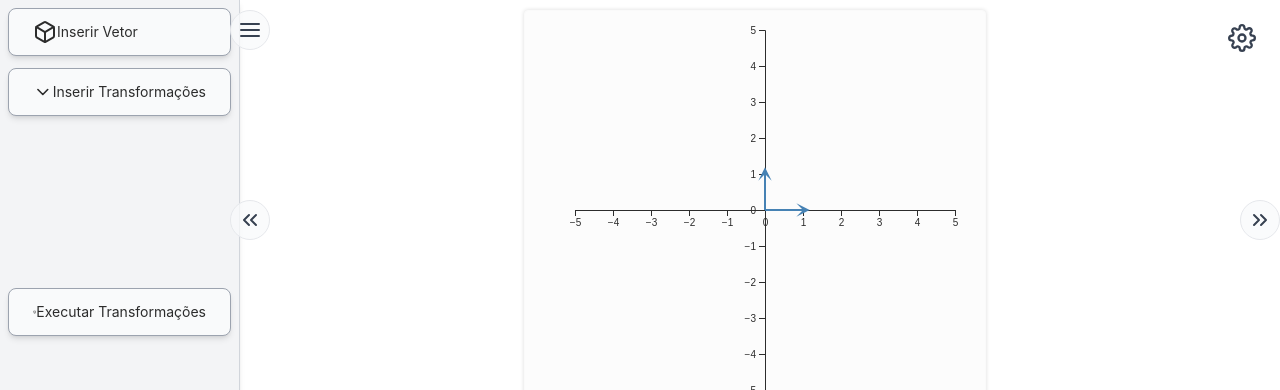
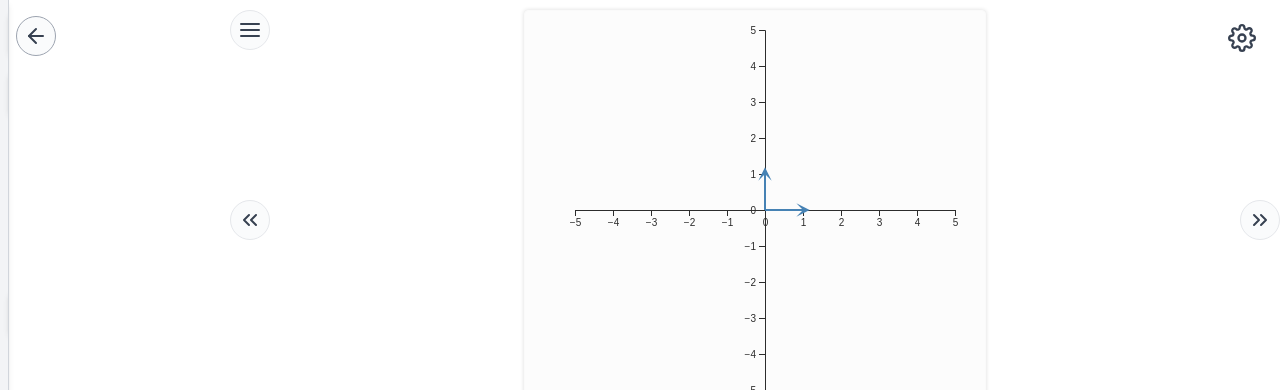
Before and after one commit to saviorocha/vector-space-ifg, a Next.js app: page /editplane in a window 1280 px wide. Shown: the top 390 px of the page. Built offline with nearby package versions, Linux system fonts and the light colour scheme.

Commit message:
Sidebar transition

```diff
--- a/components/d3/plot-component.ts
+++ b/components/d3/plot-component.ts
@@ -1,5 +1,5 @@
 import * as d3 from "d3";
-import { Axis, AxisDomain, AxisScale, Line, ScaleLinear, Selection, ZoomBehavior } from "d3";
+import { ScaleLinear, ZoomBehavior } from "d3";
 class PlotComponent {
   svg;
   vectors: VectorData[][];
@@ -81,7 +81,7 @@ class PlotComponent {
   };
 
   createZoom = (width: number, height: number, margin: Margin) => {
-    // Set the zoom and Pan features: how much you can zoom, on which part, and what to do when there is a zoom
+    // Sets the zoom and Pan features: how much you can zoom, on which part, and what to do when there is a zoom
     const zoom: ZoomBehavior<any, unknown> = d3
       .zoom()
       .scaleExtent([0.5, 20]) // This control how much you can unzoom (x0.5) and zoom (x20)
@@ -106,7 +106,7 @@ class PlotComponent {
       .call(zoom);
   };
 
-  // A function that updates the chart when the user zoom and thus new boundaries are available
+  // Function that updates the chart when the user zoom and thus new boundaries are available
   handleVectorZoom = (event: any) => {
     // recover the new scale
     const newX = event.transform.rescaleX(this.x);
--- a/components/ui/mainSection.tsx
+++ b/components/pagesections/mainSection.tsx
@@ -15,10 +15,10 @@ import Vector from "../../classes/vector";
 import { useListContext } from "../../context";
 import styles from "../../styles/modules/editpage.module.css";
 import D3Plot from "../d3/d3plot";
-import RoundButton from "./roundButton";
-import TransitionButton from "./transitionButton";
+import RoundButton from "../ui/roundButton";
+import TransitionButton from "../ui/transitionButton";
 
-const MainSection = () => {
+const MainSection = ({mainStyle, mainRef}) => {
   const { list, setList } = useListContext();
 
   const [mode, setMode] = useState("dark");
@@ -34,7 +34,7 @@ const MainSection = () => {
   useEffect(() => {
     // const newHead = addTransformation(new Transformation([2, 0], [0, 2]));
     // const newList = new StateList(newHead);
-    // console.log("newList", newList);
+    // console.log("mainRef", mainRef);
     // setList(newList);
     // setStateVecArr(list.toArray());
   }, []);
@@ -49,6 +49,8 @@ const MainSection = () => {
     <main
       className="container mx-auto flex justify-center items-center absolute top-0 right-0"
       id={styles.plot}
+      style={mainStyle}
+      ref={mainRef}
     >
       <RoundButton
         Icon={() => <Menu className="text-gray-700" />}
--- /dev/null
+++ b/components/pagesections/sideBar.tsx
@@ -0,0 +1,55 @@
+import { Box, ChevronDown } from "react-feather";
+import BarItem from "../ui/barItem";
+
+const SideBar = ({sideBarStyle, sideBarRef}) => {
+  // const sideBarRef = useRef(null);
+  // const [isOpen, setIsOpen] = useState(true);
+
+  // const toggleSideBar = (event: any) => {
+  //   event.preventDefault();
+  //   if (isOpen) {
+  //     sideBarRef.current.style.width = "0px";
+  //   } else {
+  //     sideBarRef.current.style.width = "250px";
+  //   }
+  //   setIsOpen(!isOpen);
+  // };
+
+  return (
+    <nav
+      // className={sidebarClass}
+      ref={sideBarRef}
+      style={sideBarStyle}
+      className="
+        w-60 h-full px-1 top-0 left-0 fixed shadow-md
+        bg-gray-100 border-r border-gray-300 overflow-hidden
+      "
+      // dark:bg-darklight dark:border-black
+    >
+      <ul className="relative">
+        <BarItem
+          title={"Inserir Vetor"}
+          Icon={<Box />}
+        />
+        <BarItem
+          title={"Inserir Transformações"}
+          Icon={<ChevronDown />}
+          subItems={[
+            "Transformação Padrão",
+            "Reflexão",
+            "Cisalhamento",
+            "Contração",
+            "Expansão",
+          ]}
+        />
+        <BarItem
+          title={"Executar Transformações"}
+          Icon={<Box />}
+        />
+      </ul>
+    </nav>
+
+  );
+};
+
+export default SideBar;
--- a/components/ui/barItem.tsx
+++ b/components/ui/barItem.tsx
@@ -1,6 +1,6 @@
 import React from "react";
 
-const BarItem = ({ title, Icon, subItems = [] }) => {
+const BarItem = ({ title, icon, subItems = [] }: any) => {
   return (
     <li className="relative m-1 py-1">
       <a
@@ -11,7 +11,7 @@ const BarItem = ({ title, Icon, subItems = [] }) => {
           hover:text-gray-900 hover:bg-gray-200 transition duration-300 ease-in-out cursor-pointer
         "
       >
-        <Icon />
+        {icon}
         <span>{title}</span>
       </a>
       {subItems ? (
--- a/components/ui/sideBar.tsx
+++ /dev/null
@@ -1,79 +0,0 @@
-import React, { useRef, useState } from "react";
-import { ArrowLeft, Box, ChevronDown } from "react-feather";
-import BarItem from "./barItem";
-
-const barItems = {
-  insertVector: { title: "Inserir Vetor", icon: <Box /> },
-  insertTransformation: "Inserir Transformações",
-  executeTransformation: "Executar Transformações",
-};
-const SideBar = () => {
-  const sideBarRef = useRef(null);
-  const [isOpen, setIsOpen] = useState(true);
-  const Icon = () => {
-    return <Box />;
-  };
-  const toggleSideBar = (event: any) => {
-    event.preventDefault();
-    if (isOpen) {
-      sideBarRef.current.style.width = "0px";
-    } else {
-      sideBarRef.current.style.width = "250px";
-    }
-    setIsOpen(!isOpen);
-  };
-  return (
-    <nav
-      // className={sidebarClass}
-      ref={sideBarRef}
-      className="
-          w-60 h-full px-1 top-0 left-0 fixed shadow-md
-          bg-gray-100 border-r border-gray-300 overflow-hidden
-        "
-      style={{
-        transition: "0.5s",
-      }}
-      // dark:bg-darklight dark:border-black
-    >
-      <ul className="relative">
-        <BarItem
-          title={"Inserir Vetor"}
-          Icon={() => {
-            return <Box />;
-          }}
-        />
-        <BarItem
-          title={"Inserir Transformações"}
-          Icon={() => {
-            return <ChevronDown />;
-          }}
-          subItems={[
-            "Transformação Padrão",
-            "Reflexão",
-            "Cisalhamento",
-            "Contração",
-            "Expansão",
-          ]}
-        />
-        <BarItem
-          title={"Executar Transformações"}
-          Icon={() => {
-            return <Box />;
-          }}
-        />
-      </ul>
-    </nav>
-    // <button
-    //   className="
-    //     rounded-full h-10 w-10 m-4 z-50
-    //     flex items-center justify-center
-    //     bg-gray-50 bg-opacity-75 border border-gray-400
-    //   "
-    //   onClick={toggleSideBar}
-    // >
-    //   <ArrowLeft className="text-gray-700" />
-    // </button>
-  );
-};
-
-export default SideBar;
--- a/pages/editplane.tsx
+++ b/pages/editplane.tsx
@@ -1,18 +1,69 @@
-import { useState } from "react";
-import BottomBar from "../components/ui/bottomBar";
-import MainSection from "../components/ui/mainSection";
-import SideBar from "../components/ui/sideBar";
+import { useEffect, useRef, useState } from "react";
+import { ArrowLeft } from "react-feather";
+import { Transition } from "react-transition-group";
+import BottomBar from "../components/pagesections/bottomBar";
+import MainSection from "../components/pagesections/mainSection";
+import SideBar from "../components/pagesections/sideBar";
+
+const mainTransitionStyles = {
+  entering: { marginLeft: "0px" },
+  entered: { marginLeft: "250px" },
+  exiting: { marginLeft: "250px" },
+  exited: { marginLeft: "0px" },
+};
+
+const sideBarTransitionStyles = {
+  entering: { width: "0px" },
+  entered: { width: "250px" },
+  exiting: { width: "250px" },
+  exited: { width: "0px" },
+};
 
 const EditPlanePage = () => {
-  const [sidebarOpen, setSideBarOpen] = useState(false);
-  const handleViewSidebar = () => {
-    setSideBarOpen(!sidebarOpen);
-  };
+  const [toggleSideBar, setToggleSideBar] = useState(false);
+  const mainRef = useRef(null);
+  const sideBarRef = useRef(null);
+
+  // useEffect(() => {
+  //   console.log("editmainRef", mainRef);
+  //   console.log("editsideBarRef", sideBarRef);
+  // }, [mainRef, sideBarRef]);
+
   return (
     <>
-      <SideBar />
-      <MainSection />
-      <BottomBar  />
+      <Transition in={toggleSideBar} timeout={400}>
+        {(state) => (
+          <SideBar
+            sideBarStyle={{
+              transition: "0.5s",
+              ...sideBarTransitionStyles[state],
+            }}
+            sideBarRef={sideBarRef}
+          />
+        )}
+      </Transition>
+      <Transition in={toggleSideBar} timeout={400}>
+        {(state) => (
+          <MainSection
+            mainStyle={{
+              transition: "0.5s",
+              ...mainTransitionStyles[state],
+            }}
+            mainRef={mainRef}
+          />
+        )}
+      </Transition>
+      <button
+        className="
+          absolute rounded-full h-10 w-10 m-4 z-50
+          flex items-center justify-center
+          bg-gray-50 bg-opacity-75 border border-gray-400
+        "
+        onClick={() => setToggleSideBar(!toggleSideBar)}
+      >
+        <ArrowLeft className="text-gray-700" />
+      </button>
+      <BottomBar />
     </>
   );
 };
--- a/pages/temporarytestpages/transitionExample.tsx
+++ /dev/null
@@ -1,98 +0,0 @@
-import { DarkModeToggle } from "@anatoliygatt/dark-mode-toggle";
-import React, { useState } from "react";
-import { Grid, Hash, Settings } from "react-feather";
-import { Transition } from "react-transition-group";
-const duration = 300;
-
-const defaultStyle = {
-  transition: `opacity ${duration}ms ease-in-out`,
-  opacity: 0,
-  padding: 20,
-  display: "inline-block",
-  backgroundColor: "#b3d0ff",
-};
-
-const transitionStyles = {
-  entering: { opacity: 0 },
-  entered: { opacity: 1 },
-  exiting: { opacity: 1 },
-  exited: { opacity: 0 },
-};
-
-const TransitionExample = () => {
-  const [inProp, setInProp] = useState(false);
-  const [isSettingsActive, setIsSettingsActive] = useState(false);
-  const [mode, setMode] = useState("dark");
-
-  return (
-    <>
-      <div>
-        <button onClick={() => setInProp(!inProp)}>Click to Show</button>
-
-        <Transition in={inProp} timeout={300}>
-          {(state) => (
-            <div
-              style={{
-                ...defaultStyle,
-                ...transitionStyles[state],
-              }}
-            >
-              Im a component that gets a Fade transition!
-            </div>
-          )}
-        </Transition>
-      </div>
-      <div>
-        <Transition in={isSettingsActive} timeout={400}>
-          {(state) => (
-            <section
-              style={{
-                ...defaultStyle,
-                ...transitionStyles[state],
-              }}
-              // className={styles.settings}
-              // transition transition-opacity ease-in-out duration-700
-            >
-              <ul className="mt-3 ">
-                <li className="flex items-center justify-start ml-2 p-1 ">
-                  <DarkModeToggle
-                    mode={mode}
-                    size="sm"
-                    inactiveTrackColor="#e2e8f0"
-                    inactiveTrackColorOnHover="#f8fafc"
-                    inactiveTrackColorOnActive="#cbd5e1"
-                    activeTrackColor="#334155"
-                    activeTrackColorOnHover="#1e293b"
-                    activeTrackColorOnActive="#0f172a"
-                    inactiveThumbColor="#1e293b"
-                    activeThumbColor="#e2e8f0"
-                    onChange={(mode) => {
-                      setMode(mode);
-                    }}
-                  />
-                  Tema
-                </li>
-                <li className="flex items-center justify-start ml-2 p-1 ">
-                  <Grid />
-                  Grid
-                </li>
-                <li className="flex items-center justify-start ml-2 p-1 ">
-                  <Hash />
-                  Mostrar números
-                </li>
-              </ul>
-            </section>
-          )}
-        </Transition>
-        <button className="fixed top-0 right-0 mr-6 mt-6">
-          <Settings
-            className="text-gray-700 w-7 h-7"
-            onClick={() => setIsSettingsActive(!isSettingsActive)}
-          />
-        </button>
-      </div>
-    </>
-  );
-};
-
-export default TransitionExample;
```
Also changed, not shown: components/pagesections/bottomBar.tsx (renamed from components/ui/bottomBar.tsx).
